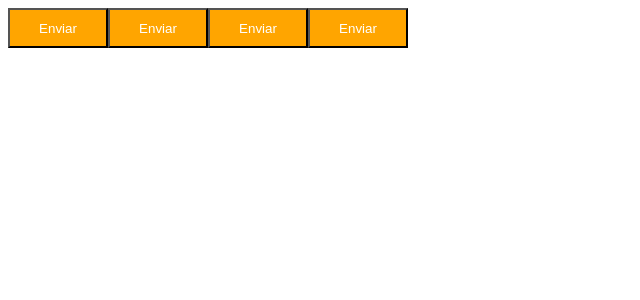
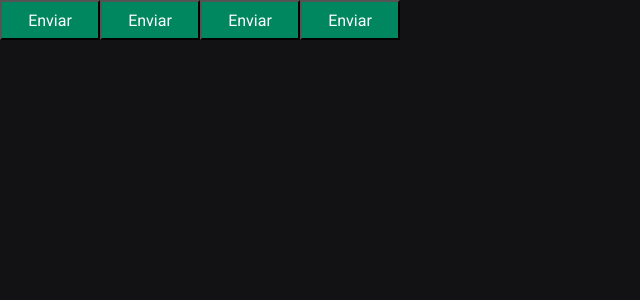
Before and after one commit to VitorCruz78/01-ignite-timer, a React (Vite) app: page / in a window 1280 px wide. Shown: the top 300 px of the page, without its empty margins (0-640 px from the left). Built offline with nearby package versions, Linux system fonts and the light colour scheme.

Commit message:
Configuração de estilos e eslint

```diff
--- a/index.html
+++ b/index.html
@@ -1,13 +1,20 @@
 <!doctype html>
 <html lang="en">
+
 <head>
   <meta charset="UTF-8" />
+  <link rel="preconnect" href="https://fonts.googleapis.com">
+  <link rel="preconnect" href="https://fonts.gstatic.com" crossorigin />
+  <link href="https://fonts.googleapis.com/css2?family=Roboto+Mono:wght@700&family=Roboto:wght@400;700&display=swap"
+    rel="stylesheet" />
   <link rel="icon" type="image/svg+xml" href="/vite.svg" />
   <meta name="viewport" content="width=device-width, initial-scale=1.0" />
   <title>Ignite timer</title>
 </head>
+
 <body>
   <div id="root"></div>
   <script type="module" src="/src/main.tsx"></script>
 </body>
+
 </html>
--- a/package.json
+++ b/package.json
@@ -10,7 +10,10 @@
     "preview": "vite preview"
   },
   "dependencies": {
+    "-": "^0.0.1",
+    "@rocketseat/eslint-config": "^2.1.0",
     "@types/styled-components": "^5.1.29",
+    "D": "^1.0.0",
     "react": "^18.2.0",
     "react-dom": "^18.2.0",
     "styled-components": "^6.1.0"
@@ -21,7 +24,7 @@
     "@typescript-eslint/eslint-plugin": "^6.0.0",
     "@typescript-eslint/parser": "^6.0.0",
     "@vitejs/plugin-react": "^4.0.3",
-    "eslint": "^8.45.0",
+    "eslint": "^8.52.0",
     "eslint-plugin-react-hooks": "^4.6.0",
     "eslint-plugin-react-refresh": "^0.4.3",
     "typescript": "^5.0.2",
--- a/src/App.tsx
+++ b/src/App.tsx
@@ -1,6 +1,7 @@
-import { Button } from "./components/Button";
-import { ThemeProvider } from "styled-components";
-import { defaultTheme } from "./styles/Themes/default";
+import { Button } from './components/Button'
+import { ThemeProvider } from 'styled-components'
+import { defaultTheme } from './styles/Themes/default'
+import { GlobalStyle } from './styles/global'
 
 export function App() {
   return (
@@ -9,6 +10,8 @@
       <Button variant="secondary" />
       <Button variant="success" />
       <Button variant="danger" />
+
+      <GlobalStyle />
     </ThemeProvider>
   )
 }
--- a/src/components/Button.styles.ts
+++ b/src/components/Button.styles.ts
@@ -10,13 +10,13 @@
   primary: 'purple',
   secondary: 'orange',
   danger: 'red',
-    success: 'green'
+  success: 'green',
 }
 
 export const ButtonContainer = styled.button<ButtonContainerProps>`
   width: 100px;
   height: 40px;
 
-    background-color: ${props => props.theme.secondary};
-    color: ${props => props.theme.white}
+  background-color: ${(props) => props.theme['green-500']};
+  color: ${(props) => props.theme.white};
 `
--- a/src/components/Button.tsx
+++ b/src/components/Button.tsx
@@ -1,9 +1,9 @@
 import { ButtonContainer, ButtonVariant } from './Button.styles'
 
 interface ButtonProps {
-    variant?: ButtonVariant
+  variant?: ButtonVariant
 }
 
 export function Button({ variant = 'primary' }: ButtonProps) {
-    return <ButtonContainer variant={variant}>Enviar</ButtonContainer>
+  return <ButtonContainer variant={variant}>Enviar</ButtonContainer>
 }
--- a/src/styles/Themes/default.ts
+++ b/src/styles/Themes/default.ts
@@ -1,5 +1,21 @@
 export const defaultTheme = {
-    primary: 'purple',
-    secondary: 'orange',
-    white: 'white'
+  white: '#FFF',
+
+  'gray-100': '#E1E1E6',
+  'gray-300': '#C4C4CC',
+  'gray-400': '#8D8D99',
+  'gray-500': '#7C7C8A',
+  'gray-600': '#323238',
+  'gray-700': '#29292E',
+  'gray-800': '#202024',
+  'gray-900': '#121214',
+
+  'green-300': '#00B37E',
+  'green-500': '#00875F',
+  'green-700': '#015F43',
+
+  'red-500': '#AB222E',
+  'red-700': '#7A1921',
+
+  'yellow-500': '#FBA94C',
 }
--- /dev/null
+++ b/src/styles/global.ts
@@ -0,0 +1,25 @@
+import { createGlobalStyle } from 'styled-components'
+
+export const GlobalStyle = createGlobalStyle`
+    * {
+        margin: 0;
+        padding: 0;
+        box-sizing: border-box;
+    }
+
+    :focus {
+        outline: 0;
+        box-shadow: 0 0 0 2px ${(props) => props.theme['green-500']};
+    }
+
+    body {
+        background: ${(props) => props.theme['gray-900']};
+        color: ${(props) => props.theme['gray-300']};
+    }
+
+    border-style, input-security, textarea, button {
+        font-family: 'Roboto', sans-serif;
+        font-weight: 400;
+        font-size: 1rem;
+    }
+`
```
Also changed, not shown: src/@types/styles.d.ts (added, +8 -0 lines), .eslintrc.json (added), 1 other file (tests, documents, lock files or other folders). Lines whose indentation alone changed are shown as unchanged.
